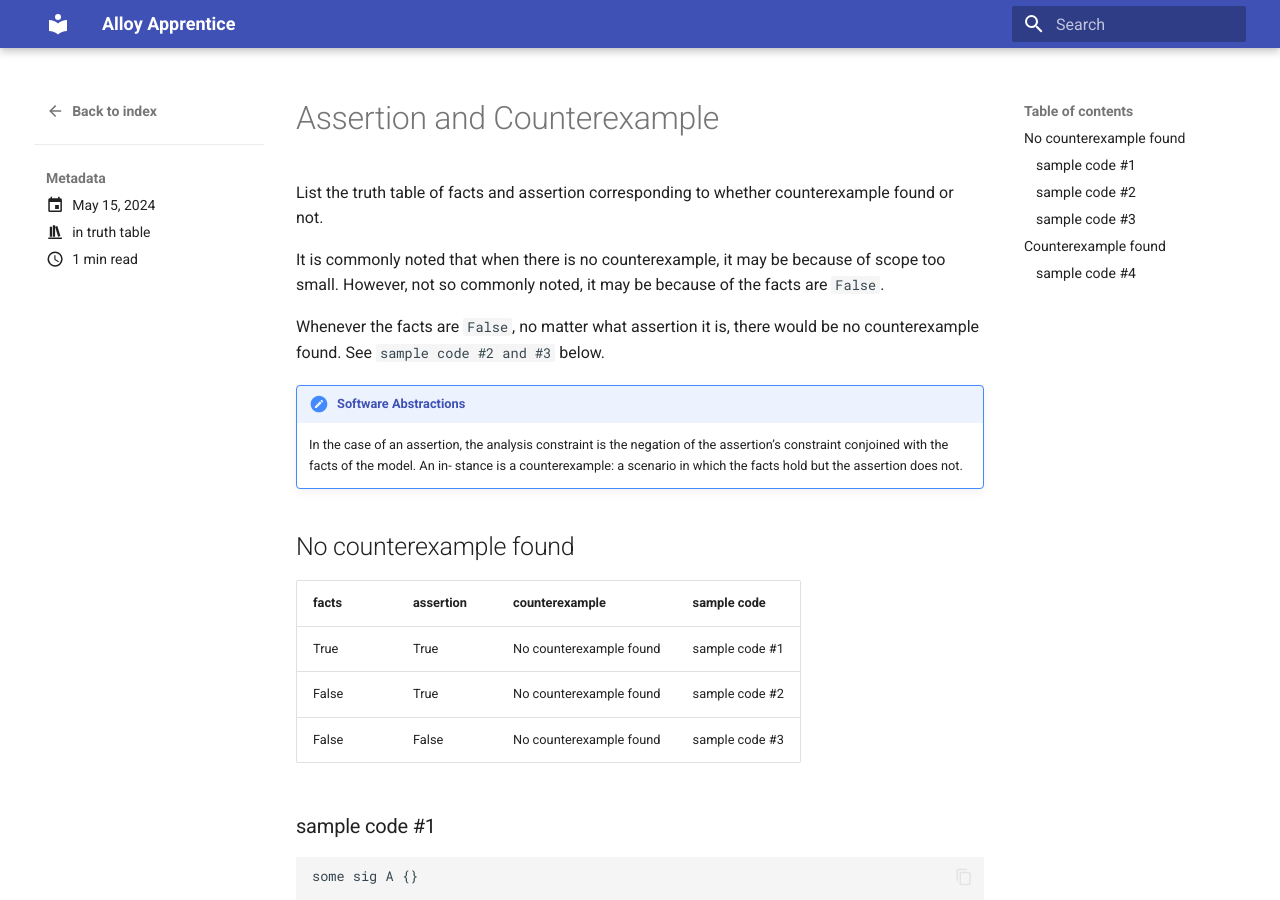
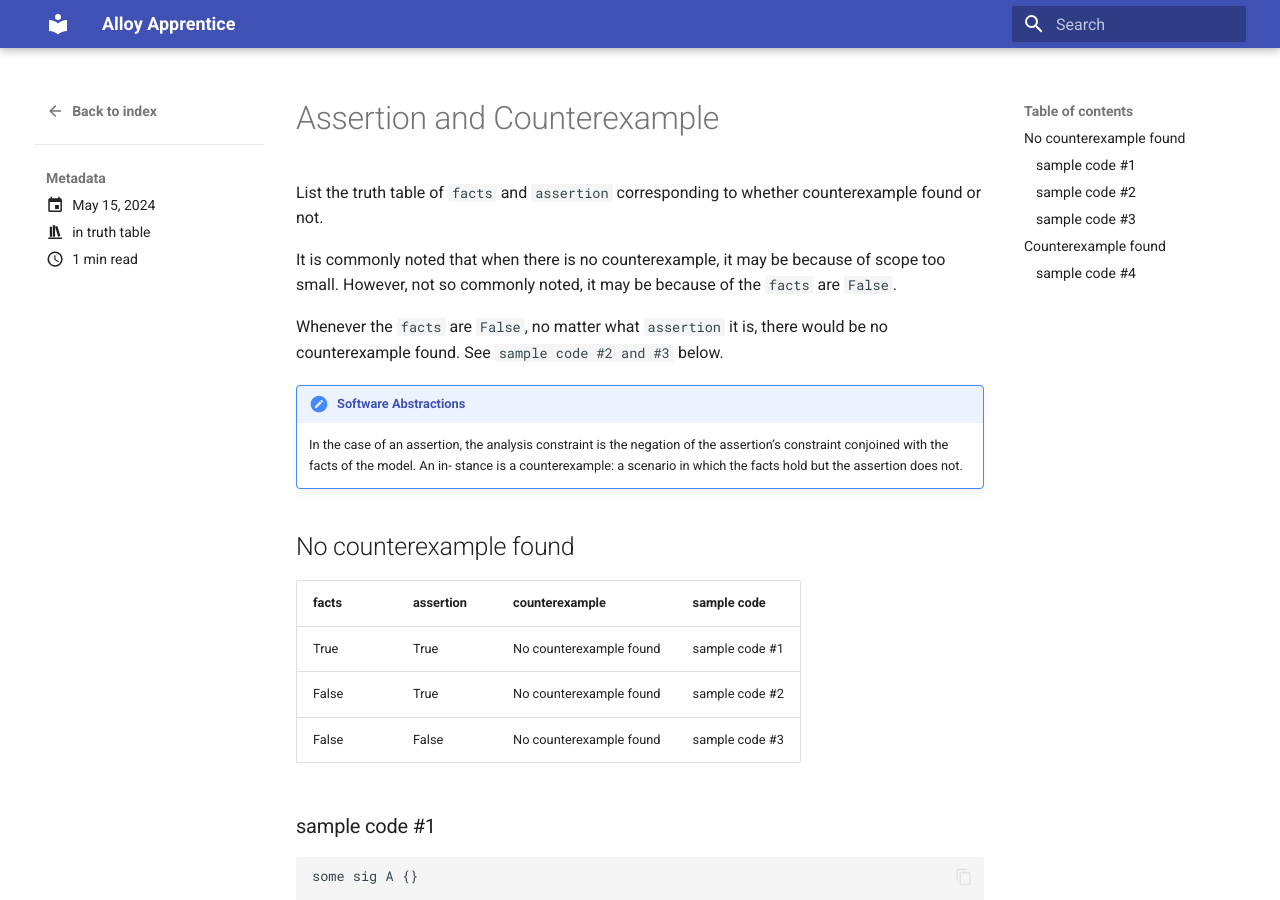
Before and after one commit to luomein/alloy_apprentice, an MkDocs documentation site: the page built from docs/blog/posts/assertion_and_counterexample.md, in a window 1280 px wide and 900 px high. Built offline with MkDocs 1.6.1 and Material for MkDocs 9.7.7, drawn with Linux system fonts in a browser that asks for light colours.

Commit message:
20240516

```diff
--- a/docs/blog/posts/assertion_and_counterexample.md
+++ b/docs/blog/posts/assertion_and_counterexample.md
@@ -7,11 +7,11 @@ categories:
 
 #Assertion and Counterexample
 
-List the truth table of facts and assertion corresponding to whether counterexample found or not.
+List the truth table of `facts` and `assertion` corresponding to whether counterexample found or not.
 
-It is commonly noted that when there is no counterexample, it may be because of scope too small. However, not so commonly noted, it may be because of the facts are `False`.
+It is commonly noted that when there is no counterexample, it may be because of scope too small. However, not so commonly noted, it may be because of the `facts` are `False`.
 
-Whenever the facts are `False`, no matter what assertion it is, there would be no counterexample found. See `sample code #2 and #3` below.
+Whenever the `facts` are `False`, no matter what `assertion` it is, there would be no counterexample found. See `sample code #2 and #3` below.
 
 <!-- more -->
 
```
Also changed, not shown: 1 other file.
